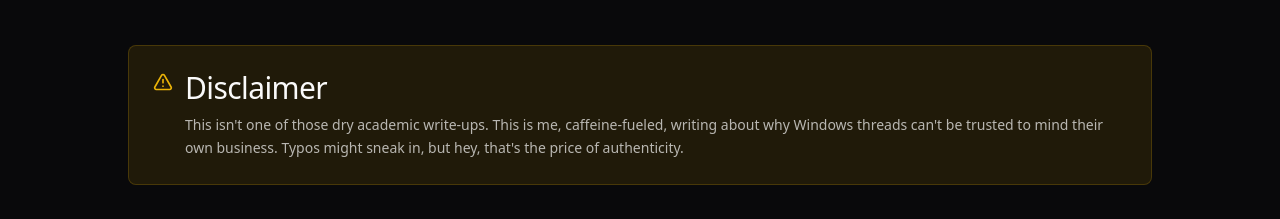
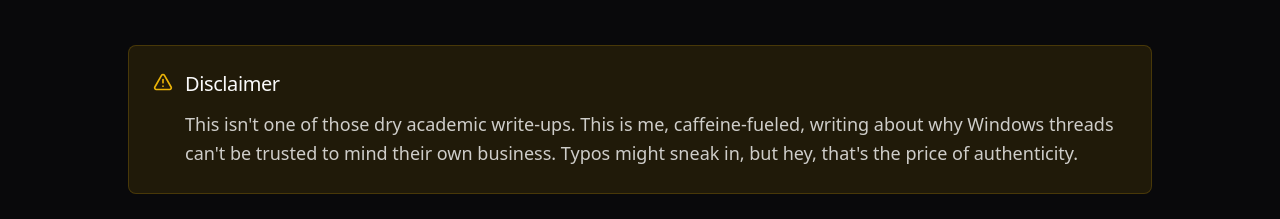
Before and after one commit to orbityaps/Orbit, a Next.js app: page /blog/APC-Injection in a window 1280 px wide. Shown: the part 341-560 px from the top of the page. Built offline with nearby package versions, Linux system fonts and the light colour scheme.

Commit message:
Fix UI-01

```diff
--- a/src/app/blog/APC-Injection/page.tsx
+++ b/src/app/blog/APC-Injection/page.tsx
@@ -106,12 +106,12 @@
 
 
           {/* Disclaimer */}
-          <div className="bg-yellow-500/10 border border-yellow-500/20 p-6 rounded-lg my-8">
+          <div className="bg-yellow-500/10 border border-yellow-500/20 p-4 sm:p-6 rounded-lg my-8">
             <div className="flex items-start">
               <AlertTriangle className="h-5 w-5 text-yellow-500 mr-3 mt-0.5 flex-shrink-0" />
-              <div>
-                <h3 className="font-light mb-2 text-foreground">Disclaimer</h3>
-                <p className="text-sm text-foreground/70 font-light leading-relaxed">
+              <div className="flex-1">
+                <h3 className="text-lg sm:text-xl font-light mb-3 text-foreground break-words">Disclaimer</h3>
+                <p className="text-foreground/80 font-light leading-relaxed break-words">
                   This isn't one of those dry academic write-ups. This is me, caffeine-fueled, writing about why Windows threads can't be trusted to mind their own business. Typos might sneak in, but hey, that's the price of authenticity.
                 </p>
               </div>
@@ -351,9 +351,9 @@
             </div>
 
             {/* Legal Disclaimer */}
-            <div className="bg-background/50 border border-border p-6 rounded-lg my-8 max-w-2xl mx-auto">
-              <h3 className="font-light mb-2 text-foreground">Legal Disclaimer</h3>
-              <p className="text-sm text-foreground/70 font-light leading-relaxed">
+            <div className="bg-background/50 border border-border p-4 sm:p-6 rounded-lg my-8 max-w-2xl mx-auto">
+              <h3 className="text-lg sm:text-xl font-light mb-3 text-foreground break-words">Legal Disclaimer</h3>
+              <p className="text-foreground/80 font-light leading-relaxed break-words">
                 This content is for educational purposes only. Techniques, code, and information here are not endorsed for malicious use.
               </p>
             </div>
--- a/src/app/blog/building-first-malware-cpp/page.tsx
+++ b/src/app/blog/building-first-malware-cpp/page.tsx
@@ -281,7 +281,7 @@
                   code={`PVOID exec_mem = VirtualAlloc(0, sizeof(buf), MEM_COMMIT | MEM_RESERVE, PAGE_EXECUTE_READWRITE);`}
                   language="c++"
                 />
-                <ul className="list-disc pl-6 space-y-2 mt-4">
+                <ul className="list-disc pl-4 sm:pl-6 space-y-2 mt-4 break-words">
                   <li>Allocates memory at runtime.</li>
                   <li><strong className="font-normal text-foreground">MEM_COMMIT | MEM_RESERVE</strong>: Reserve and commit the memory in one call.</li>
                   <li><strong className="font-normal text-foreground">PAGE_EXECUTE_READWRITE</strong>: Critical. This sets the memory region as readable, writable, and executable.</li>
@@ -307,7 +307,7 @@
                 <p className="mt-4 break-words">
                   This line tells Windows: "Start a new thread and begin executing instructions at the memory address where the shellcode was copied."
                 </p>
-                <ul className="list-disc pl-6 space-y-2 mt-4">
+                <ul className="list-disc pl-4 sm:pl-6 space-y-2 mt-4 break-words">
                   <li>The exec_mem pointer is cast into a function pointer type to avoid compiler errors.</li>
                   <li>LPTHREAD_START_ROUTINE expects a function of the form: DWORD WINAPI FunctionName(LPVOID lpParam);</li>
                   <li>Shellcode doesn't follow that structure — but casting tricks the compiler into accepting it.</li>
@@ -392,9 +392,9 @@
             </div>
 
             {/* Legal Disclaimer */}
-            <div className="bg-background/50 border border-border p-6 rounded-lg my-8 max-w-2xl mx-auto">
-              <h3 className="font-light mb-2 text-foreground">Legal Disclaimer</h3>
-              <p className="text-sm text-foreground/70 font-light leading-relaxed">
+            <div className="bg-background/50 border border-border p-4 sm:p-6 rounded-lg my-8 max-w-2xl mx-auto">
+              <h3 className="text-lg sm:text-xl font-light mb-3 text-foreground break-words">Legal Disclaimer</h3>
+              <p className="text-foreground/80 font-light leading-relaxed break-words">
                 This content is for educational purposes only. Techniques, code, and information here are not endorsed for malicious use.
               </p>
             </div>
```
